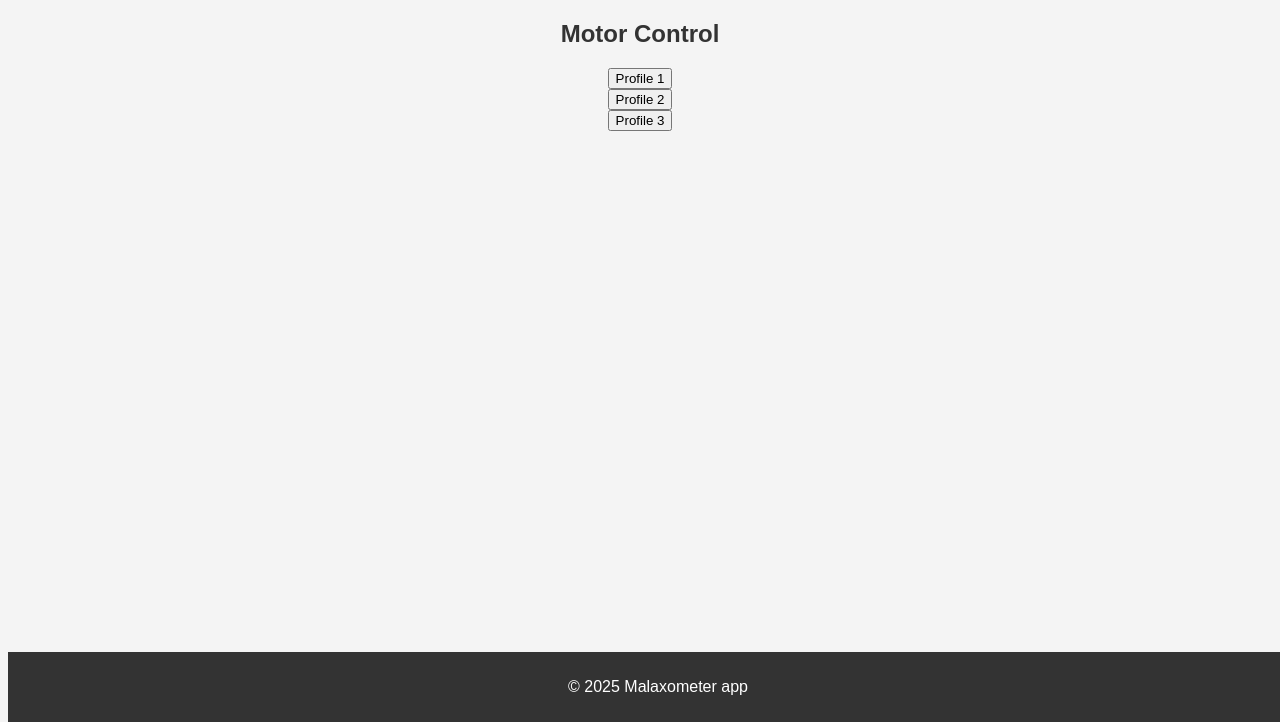
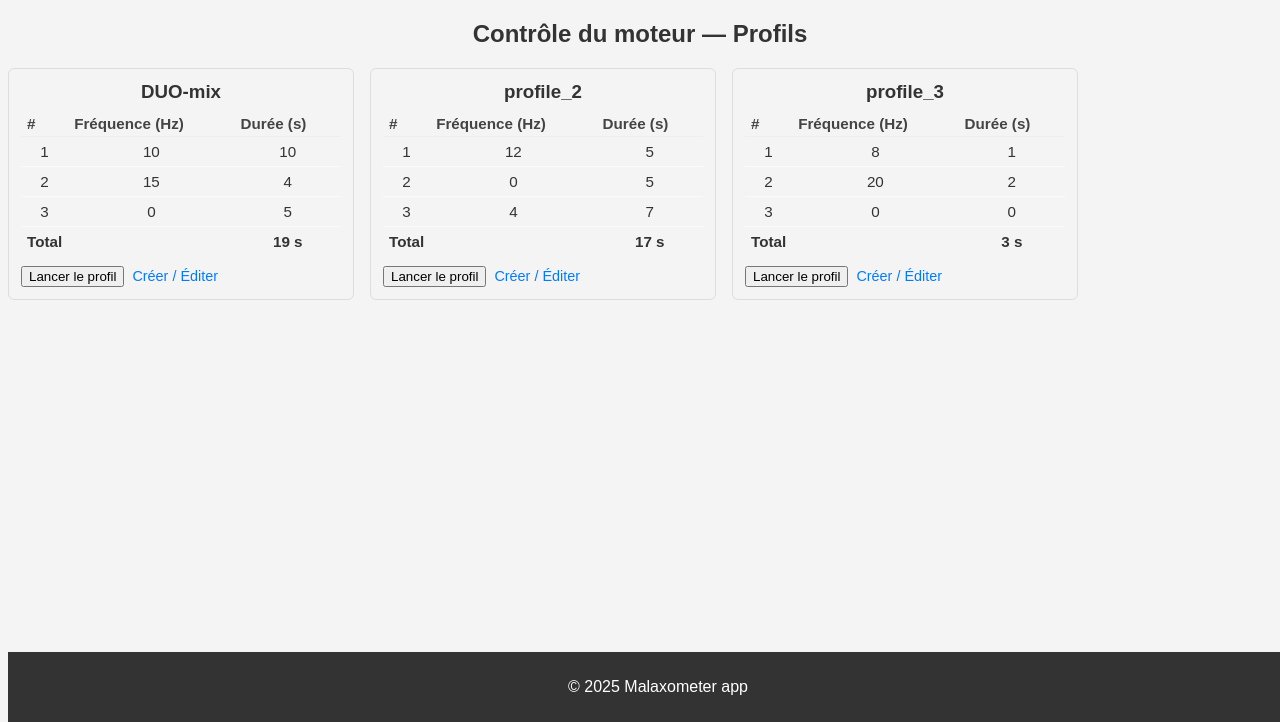
Before and after one commit to Ebiko02/malaxometre, a Flask app: page /profiles in a window 1280 px wide. Shown: the part 78-800 px from the top of the page. Run offline with Flask 3, Linux system fonts and the light colour scheme.

Commit message:
Update profiles.html

```diff
--- a/web_app/templates/profiles.html
+++ b/web_app/templates/profiles.html
@@ -1,14 +1,57 @@
 {% extends 'base.html' %}
 
 {% block content %}
-    <h2>Motor Control</h2>
-    <form method="post" action="{{ url_for('motor_control', profile='profile1') }}">
-        <button type="submit">Profile 1</button>
+<h2>Contrôle du moteur — Profils</h2>
+
+<div class="profiles-list" style="display:flex;flex-wrap:wrap;gap:16px;">
+  {% for name, steps in MOTOR_PROFILES.items() %}
+  <section class="profile-card" style="border:1px solid #ddd;padding:12px;border-radius:6px;width:320px;">
+    <h3 style="margin:0 0 8px 0;">{{ name }}</h3>
+
+    <table style="width:100%;border-collapse:collapse;font-size:0.95rem;">
+      <thead>
+        <tr style="text-align:left;color:#444">
+          <th style="padding:4px 6px;border-bottom:1px solid #eee;width:24px">#</th>
+          <th style="padding:4px 6px;border-bottom:1px solid #eee">Fréquence (Hz)</th>
+          <th style="padding:4px 6px;border-bottom:1px solid #eee">Durée (s)</th>
+        </tr>
+      </thead>
+      <tbody>
+        {% set ns = namespace(total=0) %}
+        {% for hz, sec in steps %}
+        <tr>
+          <td style="padding:6px;border-bottom:1px solid #fafafa">{{ loop.index }}</td>
+          <td style="padding:6px;border-bottom:1px solid #fafafa">{{ hz }}</td>
+          <td style="padding:6px;border-bottom:1px solid #fafafa">{{ sec }}</td>
+        </tr>
+        {% set ns.total = ns.total + sec %}
+        {% endfor %}
+      </tbody>
+      <tfoot>
+        <tr>
+          <td style="padding:6px;font-weight:bold">Total</td>
+          <td></td>
+          <td style="padding:6px;font-weight:bold">{{ ns.total }} s</td>
+        </tr>
+      </tfoot>
+    </table>
+
+    <form action="{{ url_for('motor_control') }}?profile={{ name }}" method="post" style="margin-top:10px;display:flex;gap:8px;align-items:center;">
+      <button type="submit" class="big_button" style="flex:0 0 auto;">Lancer le profil</button>
+      <a href="{{ url_for('profil_custom') }}" class="small_link" style="font-size:0.9rem;color:#007bff;text-decoration:none;">Créer / Éditer</a>
     </form>
-    <form method="post" action="{{ url_for('motor_control', profile='profile2') }}">
-        <button type="submit">Profile 2</button>
-    </form>
-    <form method="post" action="{{ url_for('motor_control', profile='profile3') }}">
-        <button type="submit">Profile 3</button>
-    </form>
+  </section>
+  {% endfor %}
+</div>
+
+{% with messages = get_flashed_messages(with_categories=true) %}
+  {% if messages %}
+    <div style="margin-top:18px;">
+      {% for category, message in messages %}
+        <div class="flash {{ category }}" style="padding:8px;border-radius:4px;margin-bottom:6px;background:#fff8dc;border:1px solid #f0e6b6;">{{ message }}</div>
+      {% endfor %}
+    </div>
+  {% endif %}
+{% endwith %}
+
 {% endblock %}
```
